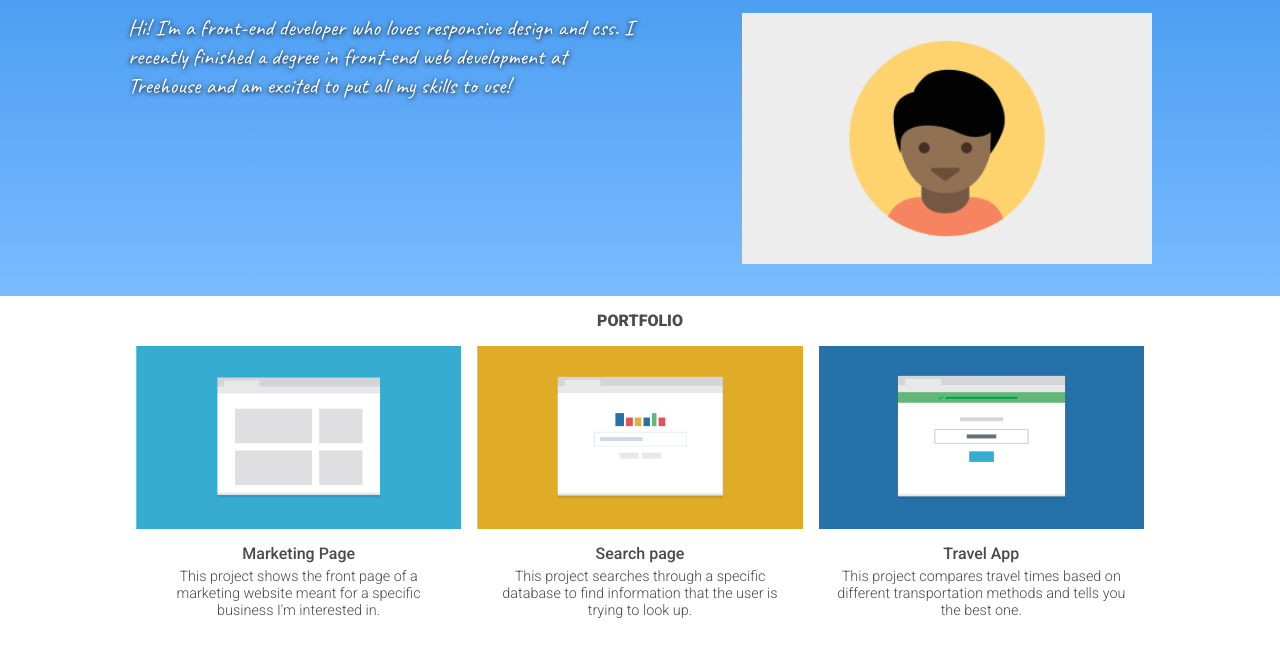
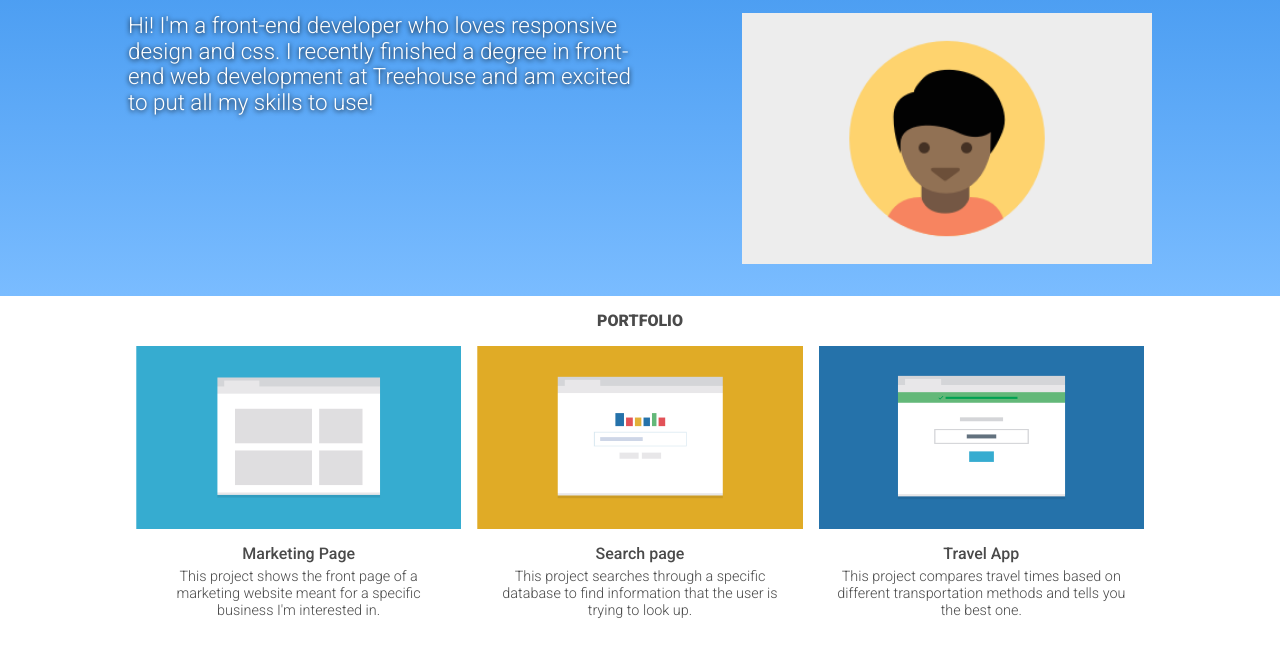
Before and after one commit to JohnnieQfrontend/Techdegree-project-2, a plain HTML site: page index.html in a window 1280 px wide. Shown: the part 88-747 px from the top of the page. Drawn offline with Linux system fonts and the light colour scheme.

Commit message:
Didnt like the font

```diff
--- a/css/styles.css
+++ b/css/styles.css
@@ -84,7 +84,6 @@ li {
 }
 
 .intro-article {
-    font: 1.2em "Caveat";
     color: #fff;
     text-shadow: 0 1px 5px black;
     padding-bottom: 0;
```
